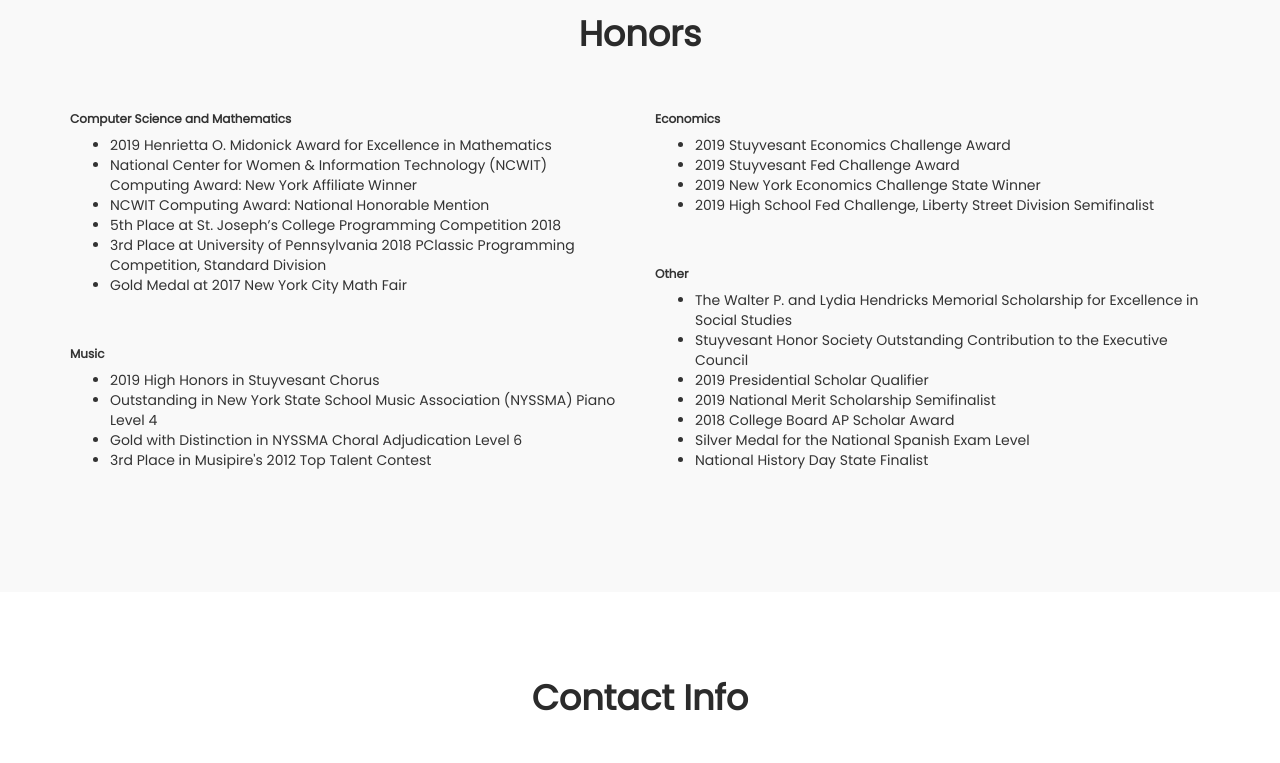
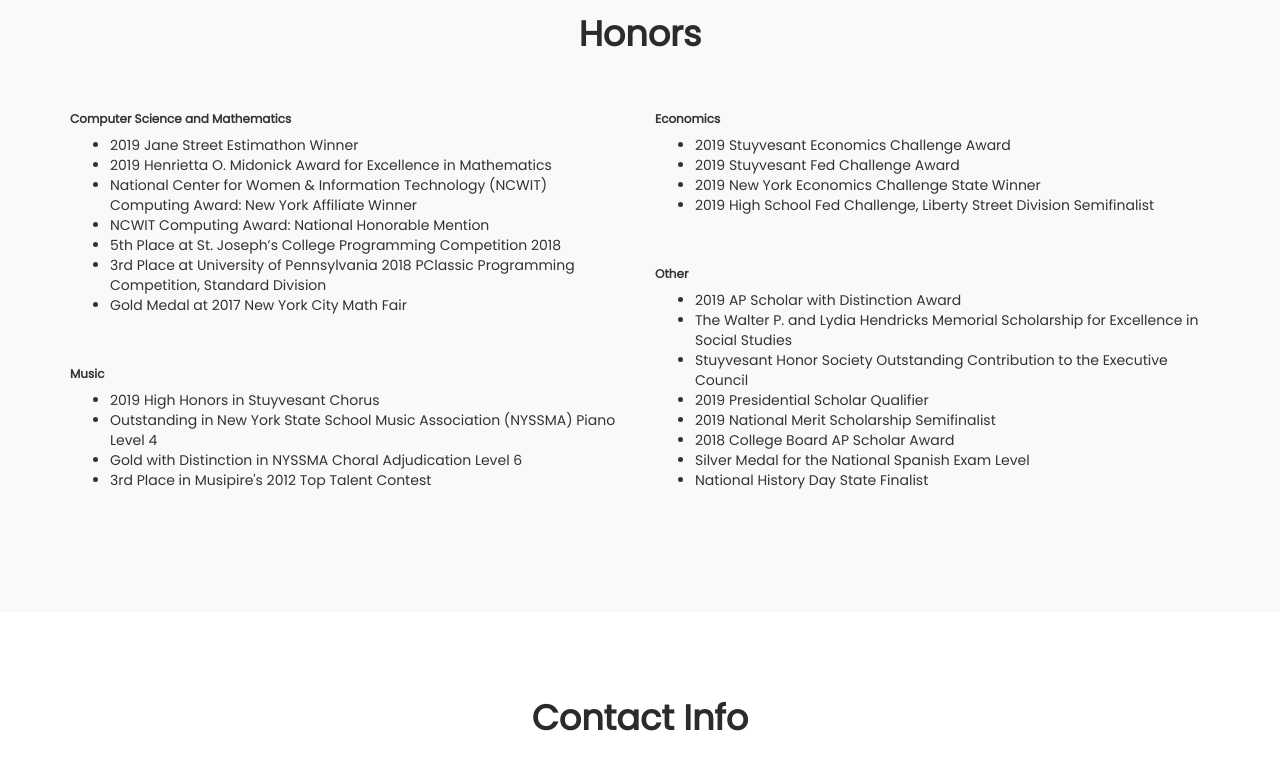
Before and after one commit to cwcrystal8/cwcrystal8.github.io, a plain HTML site: page index.html in a window 1280 px wide. Shown: the part 1900-2663 px from the top of the page. Drawn offline with Linux system fonts and the light colour scheme.

Commit message:
Updated resume and honors

```diff
--- a/index.html
+++ b/index.html
@@ -149,6 +149,7 @@
                  <div class="wow fadeInUp section-title" data-wow-delay="0.8s">
                    <h6>Computer Science and Mathematics</h6>
                    <ul>
+                     <li>2019 Jane Street Estimathon Winner</li>
                      <li>2019 Henrietta O. Midonick Award for Excellence in Mathematics</li>
                      <li>National Center for Women & Information Technology (NCWIT) Computing Award: New York Affiliate Winner</li>
                      <li>NCWIT Computing Award: National Honorable Mention</li>
@@ -183,6 +184,7 @@
                  <div class="wow fadeInUp section-title" data-wow-delay="1s">
                    <h6>Other</h6>
                    <ul>
+                     <li>2019 AP Scholar with Distinction Award</li>
                      <li>The Walter P. and Lydia Hendricks Memorial Scholarship for Excellence in Social Studies</li>
                      <li>Stuyvesant Honor Society Outstanding Contribution to the Executive Council</li>
                      <li>2019 Presidential Scholar Qualifier</li>
```
Also changed, not shown: 1 other file.
